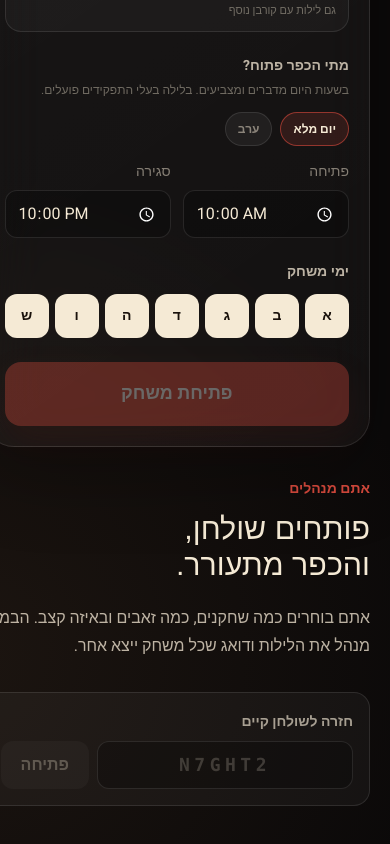
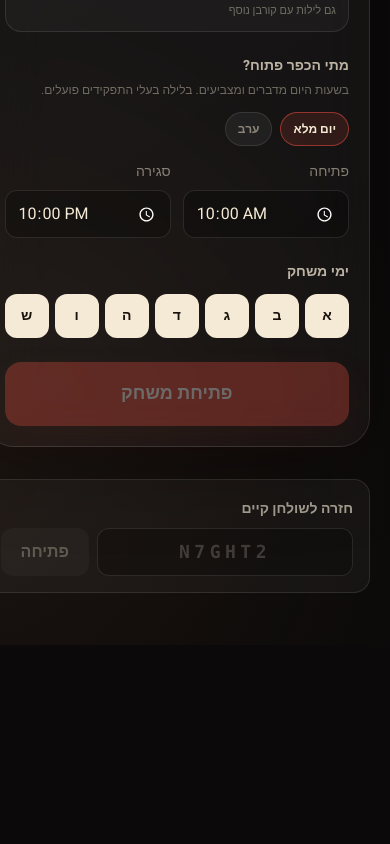
Before and after one commit to StasGlobus/mafia-sim, a Next.js app: page /admin in a window 390 px wide. Shown: the part 1182-2026 px from the top of the page. After the commit the page ends 1827 px from the top, so only its background shows below. Built offline with nearby package versions, Linux system fonts and the light colour scheme; a web font is replaced by a local one.

Commit message:
Phone entry screens lose the marketing tail

```diff
--- a/src/app/admin/page.tsx
+++ b/src/app/admin/page.tsx
@@ -114,13 +114,15 @@ export default function AdminHomePage() {
 
         <div className="grid flex-1 items-start gap-8 py-8 lg:grid-cols-[.75fr_1.25fr] lg:items-center lg:gap-12 lg:py-10">
           <section className="order-2 max-w-lg lg:order-1">
-            <p className="text-sm font-bold text-ember">אתם מנהלים</p>
-            <h1 className="font-display mt-3 text-[1.9rem] sm:text-5xl">פותחים שולחן,<br />והכפר מתעורר.</h1>
-            <p className="mt-5 text-base leading-7 text-paper/75 sm:text-lg sm:leading-8">
-              אתם בוחרים כמה שחקנים, כמה זאבים ובאיזה קצב. הבמאי מנהל את הלילות ודואג שכל משחק ייצא אחר.
-            </p>
+            <div className="hidden lg:block">
+              <p className="text-sm font-bold text-ember">אתם מנהלים</p>
+              <h1 className="font-display mt-3 text-[1.9rem] sm:text-5xl">פותחים שולחן,<br />והכפר מתעורר.</h1>
+              <p className="mt-5 text-base leading-7 text-paper/75 sm:text-lg sm:leading-8">
+                אתם בוחרים כמה שחקנים, כמה זאבים ובאיזה קצב. הבמאי מנהל את הלילות ודואג שכל משחק ייצא אחר.
+              </p>
+            </div>
 
-            <form onSubmit={openExisting} className="mt-8 rounded-2xl border border-white/10 bg-white/[.04] p-4">
+            <form onSubmit={openExisting} className="rounded-2xl border border-white/10 bg-white/[.04] p-4 lg:mt-8">
               <label htmlFor="existing-code" className="text-sm font-bold text-paper/65">חזרה לשולחן קיים</label>
               <div className="mt-2 flex gap-2">
                 <input
--- a/src/app/play/page.tsx
+++ b/src/app/play/page.tsx
@@ -72,7 +72,7 @@ export default function PlayPage() {
         </header>
 
         <div className="grid flex-1 items-center gap-8 py-8 lg:grid-cols-2 lg:gap-12 lg:py-10">
-          <section className="order-2 max-w-xl lg:order-1">
+          <section className="order-2 hidden max-w-xl lg:order-1 lg:block">
             <p className="text-sm font-bold text-ember">מצטרפים לשולחן</p>
             <h1 className="font-display mt-3 text-[1.9rem] sm:text-5xl">בכפר כבר מחכים לך.<br />בשם אחר.</h1>
             <p className="mt-5 max-w-lg text-base leading-7 text-paper/75 sm:text-lg sm:leading-8">
```
